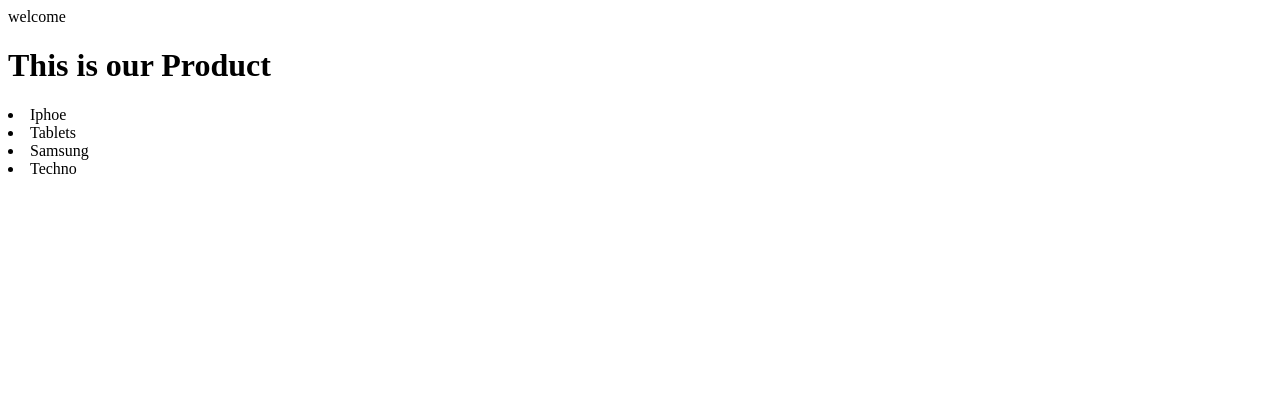
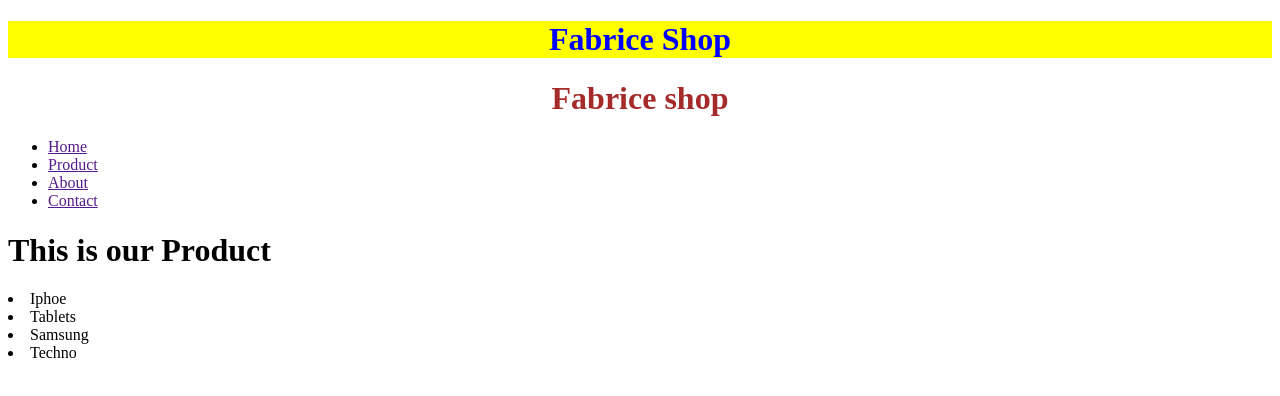
Before and after one commit to Niyomugabo-fabrice/React_Project, a React (Vite) app in the folder myproject/: page / in a window 1280 px wide. Shown: the top 396 px of the page. Built offline with nearby package versions, Linux system fonts and the light colour scheme.

Commit message:
adding style

```diff
--- a/myproject/src/App.tsx
+++ b/myproject/src/App.tsx
@@ -1,11 +1,12 @@
-import Greating from "./Components/introduction"
+import Header from "./Components/Headers"
 import Products from "./Components/Product"
 
 function App() {
 
   return (
     <>
-    <Greating/>
+    <h1 style={{color:"blue",background:"yellow",position:"relative",textAlign:"center"}}>Fabrice Shop</h1>
+    <Header/>
     <Products/>
 
     </>
--- /dev/null
+++ b/myproject/src/Components/Headers.tsx
@@ -0,0 +1,20 @@
+import "../styles/header.css"
+export default function Header()
+{
+    return(
+          <div>
+            <div >
+                <h1 className="head">Fabrice shop</h1>
+            </div>
+            <ul>
+                <li><a href="">Home</a></li>
+                <li><a href="">Product</a></li>
+                <li><a href="">About</a></li>
+                <li><a href="">Contact</a></li>
+            </ul>
+          </div>
+
+
+    )
+
+}
--- a/myproject/src/Components/introduction.tsx
+++ /dev/null
@@ -1,9 +0,0 @@
-export default function Greating()
-{
-    return(
-          <>welcome</>
-
-
-    )
-
-}
--- /dev/null
+++ b/myproject/src/styles/header.css
@@ -0,0 +1,4 @@
+.head{
+ text-align: center;
+ color: brown;
+}
```
